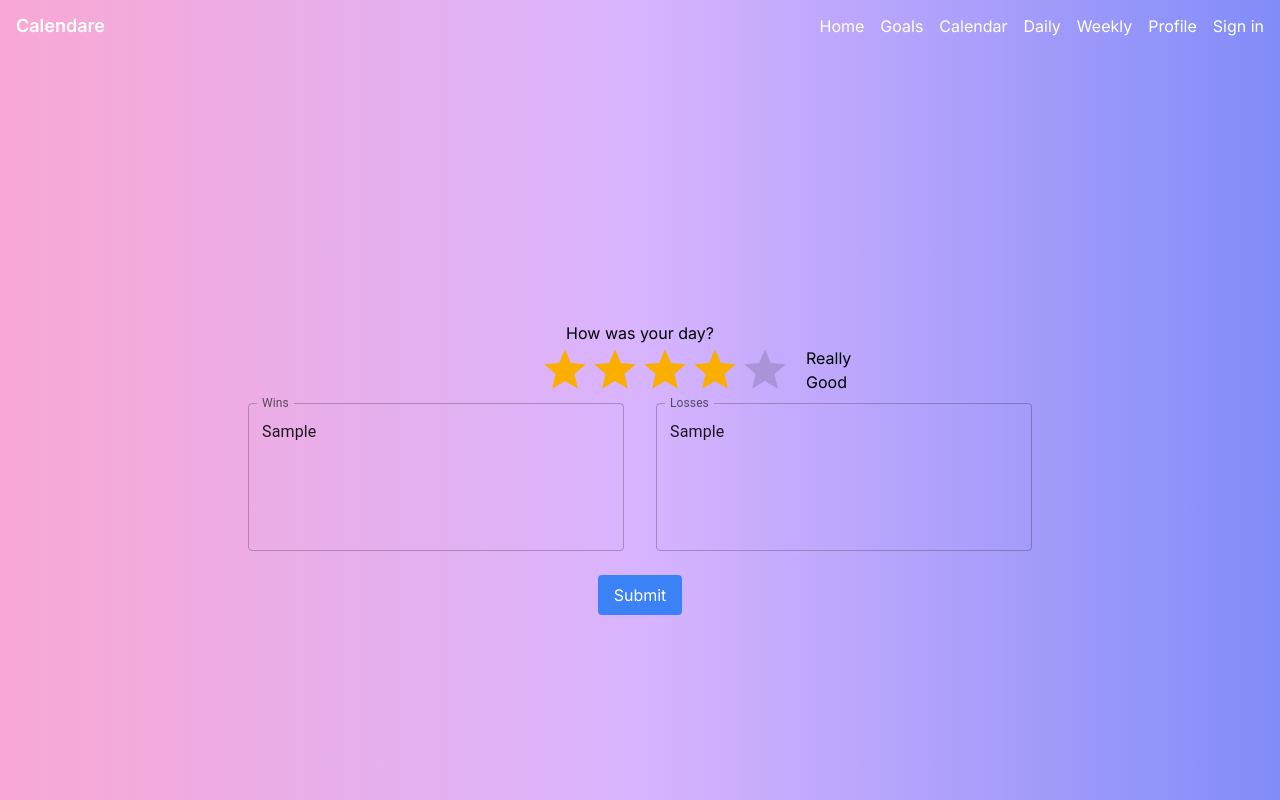
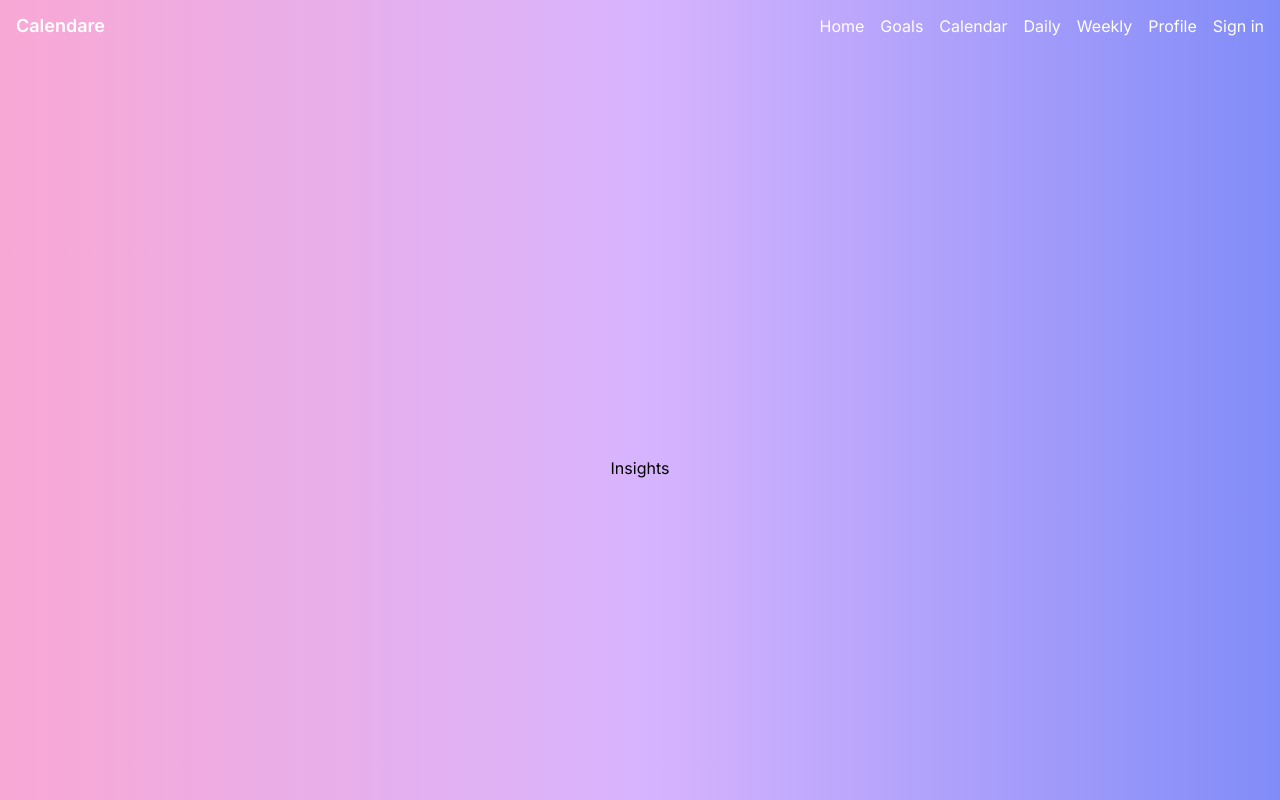
Before and after one commit to TJun-Jie/flowzone, a Next.js app in the folder frontend/: page /daily in a window 1280 px wide. Both pictures are taken after typing "Sample", "Sample" into the empty fields and a click on the button "Submit". Shown: the top 800 px of the page. Built offline with nearby package versions, Linux system fonts and the light colour scheme; no server answers.

Commit message:
Add framer css animation for form/insights page

```diff
--- a/frontend/package.json
+++ b/frontend/package.json
@@ -23,6 +23,7 @@
     "convex": "^1.9.0",
     "date-fns": "2.30.0",
     "formik": "^2.4.5",
+    "framer-motion": "^11.0.5",
     "luxon": "^3.4.4",
     "moment-timezone": "^0.5.45",
     "next": "14.1.0",
--- a/frontend/src/app/daily/components/Form.tsx
+++ b/frontend/src/app/daily/components/Form.tsx
@@ -1,10 +1,13 @@
 import { useState } from 'react';
+import { motion } from 'framer-motion';
 import StarRating  from './StarRating';
 import InputField from './InputField';
+import Insights from './Insights';
 
 export const Form = () => {
   const [starRating, setStarRating] = useState(0);
   const [inputValue, setInputValue] = useState<string[]>([]);
+  const [formSubmitted, setFormSubmitted] = useState(false);
 
   const handleValueChange = (value: string[]) => {
     setInputValue(value);
@@ -14,10 +17,49 @@ export const Form = () => {
     e.preventDefault();
     console.log('Form submitted with:', starRating, inputValue);
     // Add code to send data to the database here
+    setFormSubmitted(true);
   }
+
+  const formVariants = {
+    initial: {
+      opacity: 0,
+      y: "100vh"
+    },
+    in: {
+      opacity: 1,
+      y: 0
+    },
+    out: {
+      opacity: 0,
+      y: "-100vh"
+    }
+  };
+
+  const insightsVariants = {
+    initial: {
+      opacity: 0
+    },
+    in: {
+      opacity: 1
+    }
+  };
+
+  const pageTransition = {
+    type: "tween",
+    ease: "anticipate",
+    duration: 0.5
+  };
 
   return (
     <div className="form-container flex flex-col items-center justify-center min-h-screen">
+      {!formSubmitted ? (
+        <motion.div
+          initial="initial"
+          animate="in"
+          exit="out"
+          variants={formVariants}
+          transition={pageTransition}
+        >
           <StarRating setRating={setStarRating} />
           <InputField onValueChange={handleValueChange} />
           <button
@@ -26,6 +68,17 @@ export const Form = () => {
           >
             Submit
           </button>
+        </motion.div>
+      ) : (
+        <motion.div
+          initial="initial"
+          animate="in"
+          variants={insightsVariants}
+          transition={pageTransition}
+        >
+          <Insights />
+        </motion.div>
+      )}
     </div>
   );
 };
--- a/frontend/src/app/daily/components/Insights.tsx
+++ b/frontend/src/app/daily/components/Insights.tsx
@@ -0,0 +1,9 @@
+const Insights = () => {
+  return (
+    <div>
+      <h1>Insights</h1>
+    </div>
+  );
+}
+
+export default Insights;
--- a/frontend/src/app/daily/components/StarRating.tsx
+++ b/frontend/src/app/daily/components/StarRating.tsx
@@ -53,7 +53,7 @@ const StarRating = (props: StarRatingProps) => {
           setHover(newHover);
         }}
         emptyIcon={<StarIcon style={{ opacity: 0.55}} fontSize="inherit" />}
-        style={{ fontSize: 50 }}
+        style={{ fontSize: 40 }}
       />
       {value !== null && (
         <Box sx={{ ml: 2 }}>{labels[hover !== -1 ? hover : value]}</Box>
```
Also changed, not shown: 1 other file (tests, documents, lock files or other folders). Lines whose indentation alone changed are shown as unchanged.
